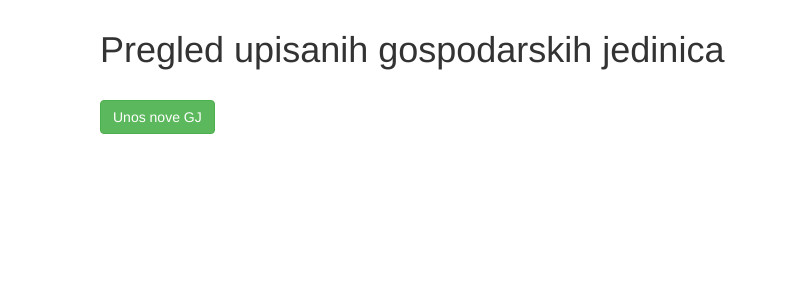
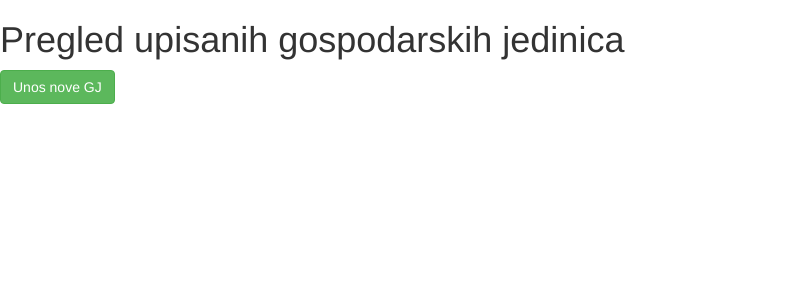
Before and after one commit to dracic/rj_project, a Django app: page / in a window 1280 px wide. Shown: the top 300 px of the page, without its empty margins (0-788 px from the left). Run offline with Django 3.2, Linux system fonts and the light colour scheme; data that the repository does not hold is empty; some libraries are stand-ins or nearby versions.

Commit message:
styling removed

```diff
--- a/rjesenja/upis/templates/upis/base.html
+++ b/rjesenja/upis/templates/upis/base.html
@@ -6,7 +6,7 @@
         <link rel="stylesheet" href="{% static 'css/bootstrap.css' %}">
     </head>
     <body>
-    <div class="container">
+    <div class="">
         <div class="">
         {% block content %}
         {% endblock %}
--- a/rjesenja/upis/templates/upis/gj_form.html
+++ b/rjesenja/upis/templates/upis/gj_form.html
@@ -1,12 +1,12 @@
 {% extends 'upis/base.html' %}
 
 {% block content %}
-    <h1 style="margin: 30px">{% if gj %}Uredi gospodarsku jedinicu{% else %}Upiši novu gospodarsku jedinicu{% endif%}</h1>
-    <div style="margin: 30px">
+    <h1>{% if gj %}Uredi gospodarsku jedinicu{% else %}Upiši novu gospodarsku jedinicu{% endif%}</h1>
+    <div>
         <form method="POST" action=".">
         {% csrf_token %}
         {{ form.as_p }}
-        <input type="submit" class="btn btn-primary" value="Unos">
+        <input type="submit" class="btn btn-primary" value="Spremi">
         </form>
     </div>
 
--- a/rjesenja/upis/templates/upis/gj_list.html
+++ b/rjesenja/upis/templates/upis/gj_list.html
@@ -2,11 +2,11 @@
 
 {% block content %}
 
-        <h1 style="margin: 30px">Pregled upisanih gospodarskih jedinica</h1>
-        <div style="margin: 30px">
-            <a class="btn btn-success" href="{% url 'create_gj' %}" style="margin-bottom: 10px">Unos nove GJ</a>
+        <h1>Pregled upisanih gospodarskih jedinica</h1>
+        <div>
+            <a class="btn btn-success" href="{% url 'create_gj' %}">Unos nove GJ</a>
         {% if gj_list %}
-            <table class="table table-striped">
+            <table class="table table-bordered table-striped">
                 <tr>
                 <th>ušp</th>
                 <th>gj_ID</th>
```
Also changed, not shown: 1 other file.
